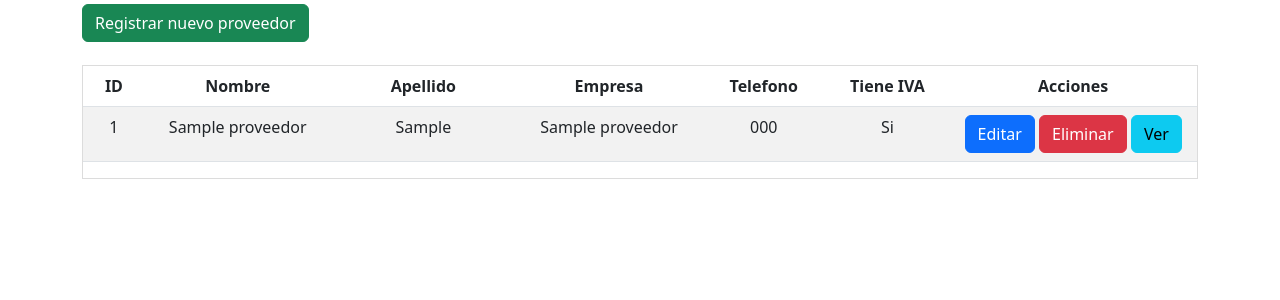
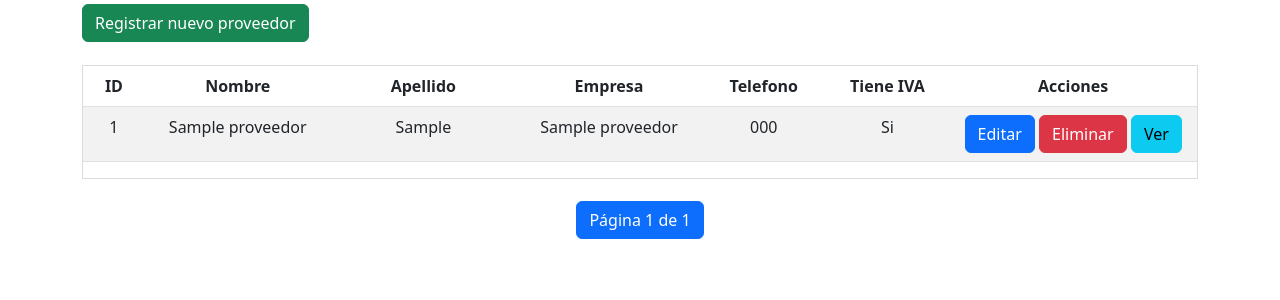
Before and after one commit to Landaverde-04/Sistema-Donde-Roger, a Django app: page /Proveedor/listar_proveedores/ in a window 1280 px wide. Shown: the part 130-430 px from the top of the page. Run offline with Django 5.2, Linux system fonts and the light colour scheme; a user stored in the database is signed in; tables that the repository leaves empty hold one stand-in row (values such as "Sample post").

Commit message:
Paginado listar proveedor

```diff
--- a/Gestion_Proveedores/templates/listar_proveedores.html
+++ b/Gestion_Proveedores/templates/listar_proveedores.html
@@ -21,8 +21,8 @@
             </tr>
         </thead>
         <tbody>
-            {% if proveedores %}
-            {% for proveedor in proveedores %}
+            {% if proveedores_paginados.object_list %}
+            {% for proveedor in proveedores_paginados %}
                 <tr>
                     <td>{{ proveedor.idProveedor }}</td>
                     <td>{{ proveedor.nombreEncargado }}</td>
@@ -47,6 +47,35 @@
         </tbody>
     </table>
     </div>
+    <div class="paginacion-proveedores">
+    <nav aria-label="Paginación de proveedores">
+  <ul class="pagination justify-content-center">
+    {% if proveedores_paginados.has_previous %}
+      <li class="page-item">
+        <a class="page-link" href="?page=1">&laquo; Primero</a>
+      </li>
+      <li class="page-item">
+        <a class="page-link" href="?page={{ proveedores_paginados.previous_page_number }}">Anterior</a>
+      </li>
+    {% endif %}
+
+    <li class="page-item active">
+      <span class="page-link">
+        Página {{ proveedores_paginados.number }} de {{ proveedores_paginados.paginator.num_pages }}
+      </span>
+    </li>
+
+    {% if proveedores_paginados.has_next %}
+      <li class="page-item">
+        <a class="page-link" href="?page={{ proveedores_paginados.next_page_number }}">Siguiente</a>
+      </li>
+      <li class="page-item">
+        <a class="page-link" href="?page={{ proveedores_paginados.paginator.num_pages }}">Última &raquo;</a>
+      </li>
+    {% endif %}
+  </ul>
+</nav>
+</div>
 </div>
 
 {% endblock %}
--- a/Gestion_Proveedores/views.py
+++ b/Gestion_Proveedores/views.py
@@ -1,6 +1,7 @@
 from django.shortcuts import render, redirect
 from django.contrib.auth.decorators import login_required
 from Gestion_Proveedores.models import Proveedor, HorarioProveedor
+from django.core.paginator import Paginator
 
 
 # Create your views here.
@@ -49,6 +50,10 @@ def registrar_proveedor(request):
 @login_required
 def listar_proveedor(request):
 
-    proveedores = Proveedor.objects.all()
+    proveedores = Proveedor.objects.all().order_by('idProveedor')#objeto de proveedor ordenado por id
+    paginator = Paginator(proveedores, 10) #usamos la plantilla de django para paginar los proveedores con un maximo de 10 elementos, le pasamos el elemento o listado de proveedores
 
-    return render(request, 'listar_proveedores.html', {'proveedores': proveedores})
+    page_number = request.GET.get('page') #guardamos el # de pagina actual en la url
+    page = paginator.get_page(page_number) #asignamos el numero de pagina
+
+    return render(request, 'listar_proveedores.html', {'proveedores_paginados': page})#aca en vez de mandar un objeto de proveedores mandamos el de la paginacion que contiene tambien el listado de proveedores
--- a/static/CSS/listar_proveedores.css
+++ b/static/CSS/listar_proveedores.css
@@ -21,3 +21,6 @@ table{
 h2{
     text-align: center;
 }
+.paginacion-proveedores{
+    margin-top: 2%;
+}
```
Also changed, not shown: static/CSS/registrar_proveedor.css (+4 -4 lines).
